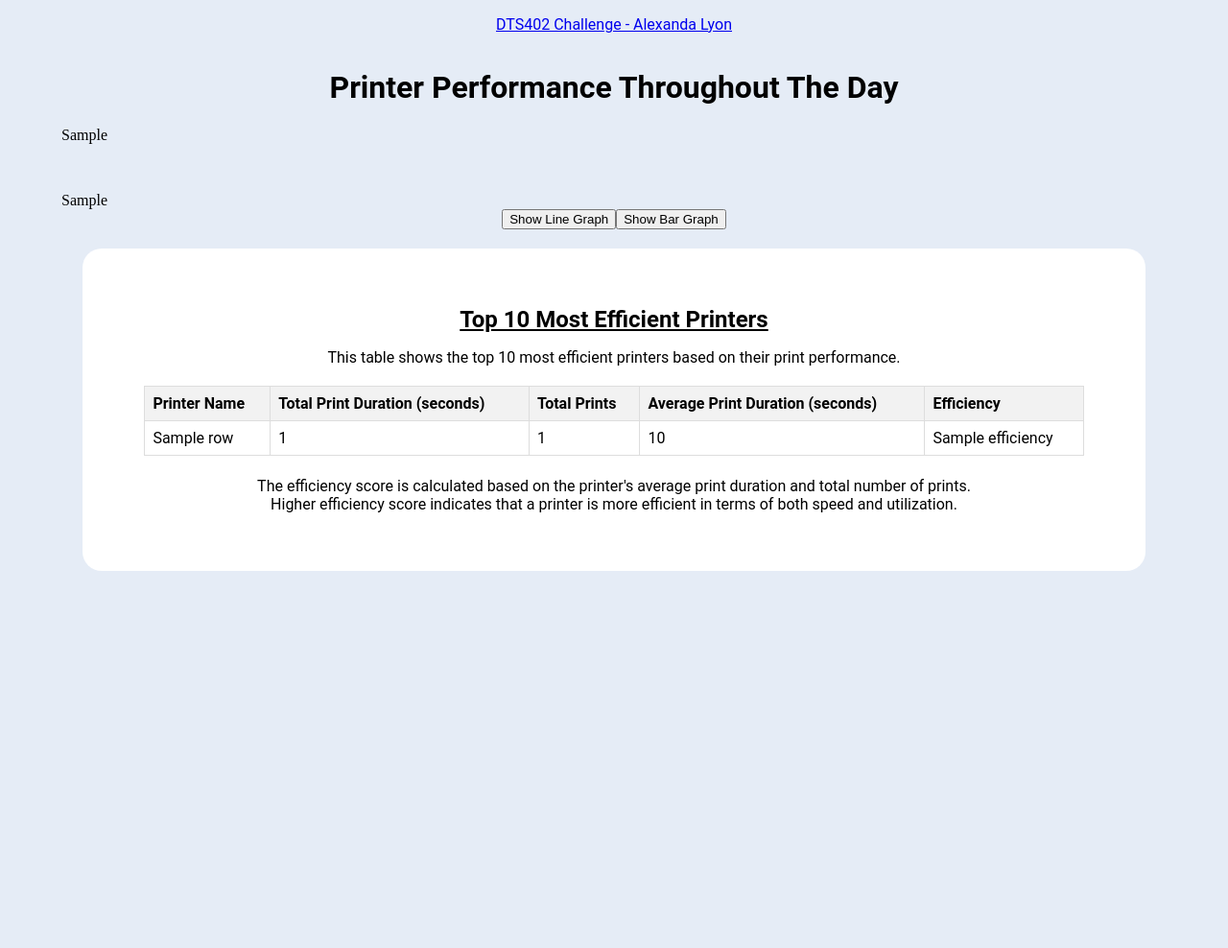
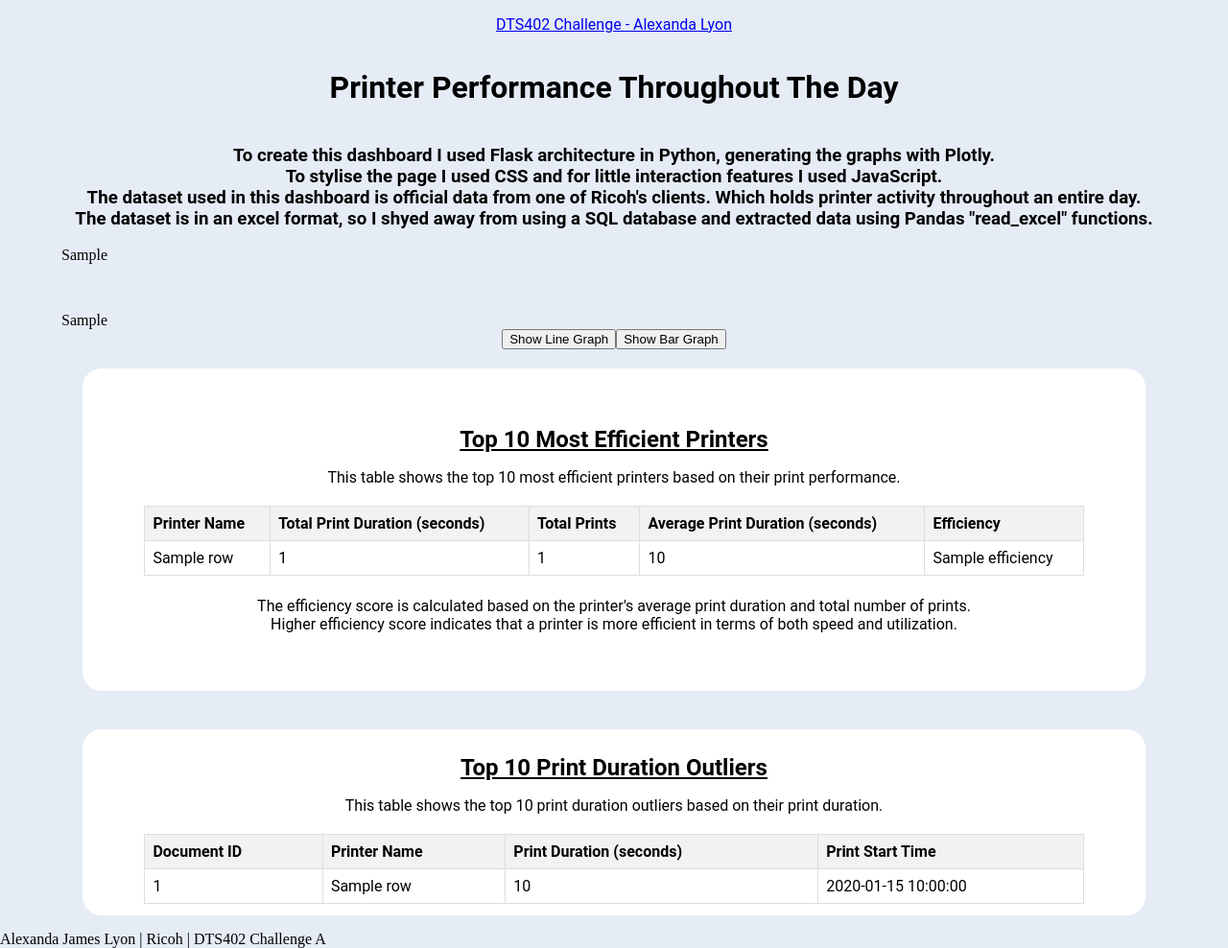
Before and after one commit to alexthelyon/printerActivityUni, a Flask app: template templates/printer_performance_analysis.html in a window 1280 px wide. Shown: the whole page at 96% size. Before the commit the page ends 595 px from the top, so only its background shows below. Run offline with Flask 3, Linux system fonts and the light colour scheme; the template is opened without the code that fills it: most values are stand-ins (such as "Sample title", 1, 10 or a date in 2020); parts of the project's set-up code (start-up, migrations or seed data) failed here and were passed over.

Commit message:
Done For Now. Index is empty although. Need to make that look better.

```diff
--- a/app.py
+++ b/app.py
@@ -41,7 +41,7 @@ def printer_performance_analysis():
 
     # <-------------------- Print Frequency Over Time Bar Chart --------------------->
 
-
+    #changed graph to bar.
     fig3 = px.bar(print_frequency, x='PrintStartTimestamp', y='Frequency', title='The Frequency Of Prints Analysis')
 
 
@@ -67,14 +67,38 @@ def printer_performance_analysis():
     # Select top 10 efficient printers
     top_efficient_printers = printer_summary.head(10)
 
+    # <-------------------- Print Time Outliers Detection --------------------->
+
+    # This code helps us find print jobs that took unusually long or short times compared to others.
+
+    # Print Time Outliers Detection
+    # Calculate quartiles and IQR
+    Q1 = data['PrintDurationSeconds'].quantile(0.25) # The first quartile (25% of the data)
+    Q3 = data['PrintDurationSeconds'].quantile(0.75) # The third quartile (75% of the data)
+    IQR = Q3 - Q1 # The Interquartile Range (range between Q1 and Q3)
+
+    # Define lower and upper bounds for outliers
+    # These are the limits beyond which print durations are considered unusual.
+    lower_bound = Q1 - 1.5 * IQR
+    upper_bound = Q3 + 1.5 * IQR
+
+    # Filter the data to select outliers
+    outliers = data[(data['PrintDurationSeconds'] < lower_bound) | (data['PrintDurationSeconds'] > upper_bound)]
+
+    # Select the top 10 outliers based on their print duration
+    top_outliers = outliers.nlargest(10, 'PrintDurationSeconds')[['DocumentID', 'PrinterName', 'PrintDurationSeconds', 'PrintStartTimestamp']]
 
 
 
+    #Render everything
     return render_template('printer_performance_analysis.html',
                            plot1=fig1.to_html(include_plotlyjs='cdn'),
                            plot2=fig2.to_html(include_plotlyjs='cdn'),
                            plot3=fig3.to_html(include_plotlyjs='cdn'),
-                           printer_summary=top_efficient_printers)
+                           printer_summary=top_efficient_printers,
+                           top_outliers=top_outliers)
+
+
 
 if __name__ == '__main__':
     app.run(debug=True)
--- a/static/printer_performance_script.js
+++ b/static/printer_performance_script.js
@@ -1,3 +1,5 @@
+
+
 // Hide plot3 (Bar Graph) when the page loads
 window.onload = function() {
     var plot3 = document.getElementById('plot3');
@@ -13,3 +15,27 @@ function showPlot(plotId) {
     // Show the selected plot
     document.getElementById(plotId).style.display = 'block';
 }
+
+
+
+
+// Adds shadow effect to the Flask printed graphs, as CSS wont do this effect on them.
+document.querySelectorAll(".graph-container").forEach(function(container) {
+    container.addEventListener("mouseenter", function() {
+        this.style.boxShadow = "0px 0px 10px rgba(0, 0, 0, 0.5)";
+    });
+
+    container.addEventListener("mouseleave", function() {
+        this.style.boxShadow = "none";
+    });
+});
+
+document.querySelectorAll(".changeable_graph_container").forEach(function(container) {
+    container.addEventListener("mouseenter", function() {
+        this.style.boxShadow = "0px 0px 10px rgba(0, 0, 0, 0.5)";
+    });
+
+    container.addEventListener("mouseleave", function() {
+        this.style.boxShadow = "none";
+    });
+});
--- a/static/printer_performance_style.css
+++ b/static/printer_performance_style.css
@@ -24,25 +25,36 @@ body, html {
     text-decoration: solid;
 }
 
-
-
-
+#intro {
+    text-align: center;
+}
 
 
 
 .graph-container {
-    width: 90%; /* Set the width of the container */
-    margin: 0 auto; /* Center the container */
-    border-radius: 20px; /* Adjust the value to control the curvature */
-    overflow: hidden; /* Ensure content within the container respects the rounded corners */
+    width: 90%;
+    margin: 0 auto;
+    border-radius: 20px; /* Rounds Corners */
+    overflow: hidden; /* Hides content outside curved corners */
     margin-bottom: 50px;
+    transition: box-shadow 0.3s ease; /* Add transition for smooth effect */
+}
+
+#graph-container:hover {
+    box-shadow: 0px 0px 10px rgba(0, 0, 0, 0.3); /* Add shadow effect on hover */
+
 }
 
 .changeable_graph_container {
-    width: 90%; /* Set the width of the container */
-    margin: 0 auto; /* Center the container */
-    border-radius: 20px; /* Adjust the value to control the curvature */
-    overflow: hidden; /* Ensure content within the container respects the rounded corners */
+    width: 90%;
+    margin: 0 auto;
+    border-radius: 20px;
+    overflow: hidden;
+    transition: box-shadow 0.3s ease;
+}
+
+#changeable_graph_container:hover {
+    box-shadow: 0px 0px 10px rgba(0, 0, 0, 0.3);
 }
 
 
@@ -138,3 +151,63 @@ body, html {
 
 
 }
+
+
+/* -----------------------------------------------------------------------------------------------------------Print Outliers Analysis */
+#PrintOutliersAnalysis {
+    background-color: white;
+    padding: 10px;
+    margin-top: 40px;
+    border-radius: 20px;
+    width: 85%;
+    margin-left: auto;
+    margin-right: auto;
+    transition: box-shadow 0.3s ease;
+}
+
+#PrintOutliersAnalysis:hover {
+    box-shadow: 0px 0px 10px rgba(0, 0, 0, 0.3);
+}
+
+#OutliersTopText {
+    text-align: center;
+}
+
+#OutliersTopText h1 {
+    font-size: 24px;
+    margin-bottom: 10px;
+    font-family: 'Roboto', sans-serif;
+    text-decoration: underline;
+}
+
+#OutliersTopText p {
+    font-size: 16px;
+    font-family: 'Roboto', sans-serif;
+}
+
+/* Outliers Table */
+#OutliersTable {
+    margin-top: 20px;
+    margin-left: auto;  /* Center the table*/
+    margin-right: auto; /* Center the table*/
+    width: 90%; /* Set the width of the table */
+    background-color: white; /* Set the background color to white */
+    border-bottom: 2px solid white;
+}
+
+#OutliersTable table {
+    width: 100%;
+    border-collapse: collapse;
+    border-spacing: 0;
+}
+
+#OutliersTable th, #OutliersTable td {
+    border: 1px solid #dddddd;
+    text-align: left;
+    padding: 8px;
+    font-family: 'Roboto', sans-serif;
+}
+
+#OutliersTable th {
+    background-color: #f2f2f2;
+}
--- a/templates/index.html
+++ b/templates/index.html
@@ -4,6 +4,7 @@
 <head>
     <meta charset="UTF-8">
     <meta name="viewport" content="width=device-width, initial-scale=1.0">
+    <meta http-equiv="refresh" content="delay_time; URL=printer_performance_analysis.html" />
     <title>Print Job Data Analysis Dashboard</title>
     {{ plot|safe }}
 </head>
--- a/templates/printer_performance_analysis.html
+++ b/templates/printer_performance_analysis.html
@@ -10,7 +10,6 @@
 </head>
 <body>
 
-
     <div id="HomeButton">
         <p><a href="/">DTS402 Challenge - Alexanda Lyon</a></p>
     </div>
@@ -20,6 +19,14 @@
             <div id="PrintPerformanceAnalysis">
                 <h1>Printer Performance Throughout The Day</h1>
             </div>
+        <div id="intro">
+            <h3>
+                To create this dashboard I used Flask architecture in Python, generating the graphs with Plotly.<br>
+                To stylise the page I used CSS and for little interaction features I used JavaScript.<br>
+                The dataset used in this dashboard is official data from one of Ricoh's clients. Which holds printer activity throughout an entire day.<br>
+                The dataset is in an excel format, so I shyed away from using a SQL database and extracted data using Pandas "read_excel" functions.
+            </h3>
+        </div>
         </div>
     </div>
 
@@ -32,7 +39,6 @@
             </div>
         </div>
     </div>
-
 
     <!-- Graph 2 & 3 (Print Frequency) -->
     <div id="PrintFrequency">
@@ -97,6 +103,43 @@
     </div>
 
 
+    <!-- Table 2 (Outliers) -->
+    <div id="PrintOutliersAnalysis">
+        <div id="OutliersTopText">
+            <h1>Top 10 Print Duration Outliers</h1>
+            <p>This table shows the top 10 print duration outliers based on their print duration.</p>
+        </div>
+        <div id="OutliersTable">
+            <table>
+                <thead>
+                    <tr>
+                        <th>Document ID</th>
+                        <th>Printer Name</th>
+                        <th>Print Duration (seconds)</th>
+                        <th>Print Start Time</th>
+                    </tr>
+                </thead>
+                <tbody>
+                    {% for index, row in top_outliers.iterrows() %}
+                    <tr>
+                        <td>{{ row['DocumentID'] }}</td>
+                        <td>{{ row['PrinterName'] }}</td>
+                        <td>{{ row['PrintDurationSeconds'] }}</td>
+                        <td>{{ row['PrintStartTimestamp'] }}</td>
+                    </tr>
+                    {% endfor %}
+                </tbody>
+            </table>
+        </div>
+    </div>
+
+    <div id="Footer">
+        <p>Alexanda James Lyon | Ricoh | DTS402 Challenge A</p>
+    </div>
+
+
+
+
 
     <script src="{{ url_for('static', filename='printer_performance_script.js') }}"></script>
 </body>
```
Also changed, not shown: other parts of static/printer_performance_style.css (+24 -22 lines), static/dashboard.script.js (deleted).
